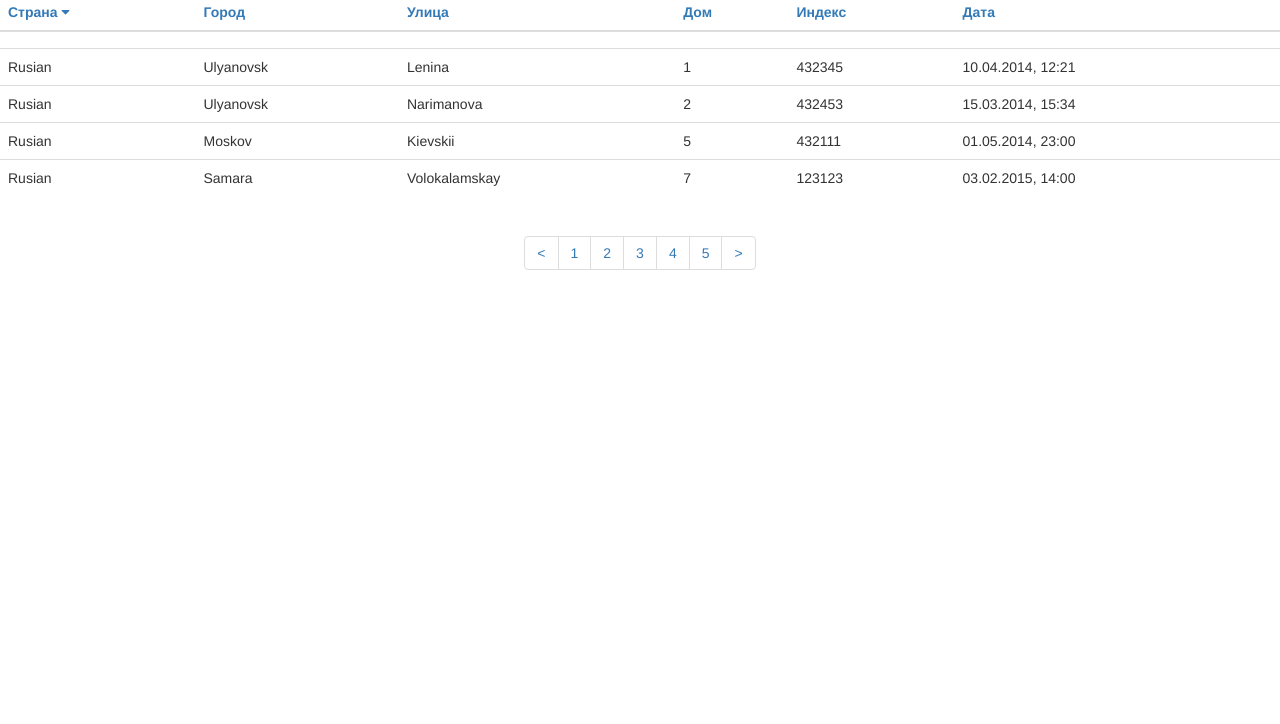
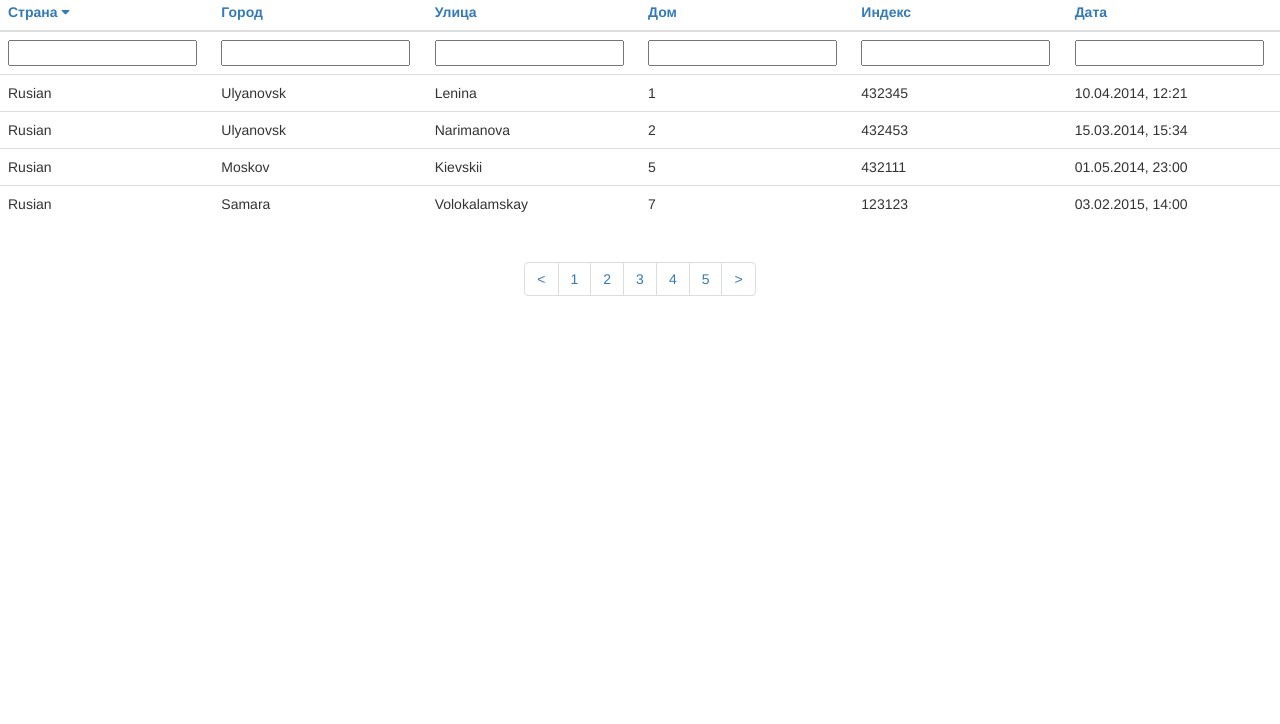
Before and after one commit to AlexPol1981/Test_zadanie1, a plain HTML site: page index.html in a window 1280 px wide. Shown: the part 76-800 px from the top of the page. Drawn offline with nearby package versions, Linux system fonts and the light colour scheme.

Commit message:
filter_dont_work

```diff
--- a/index.html
+++ b/index.html
@@ -76,14 +76,14 @@
         </thead>
         <tbody>
             <tr>
-                <td></td>
-                <td></td>
-                <td></td>
-                <td></td>
-                <td></td>
-                <td></td>
+                <td><input type="text"  ng-model="search_country"> </td>
+                <td><input type="text"  ng-model="search_city"> </td>
+                <td><input type="text"  ng-model="search_street"> </td>
+                <td><input type="text"  ng-model="search_home"></td>
+                <td><input type="text"  ng-model="search_index"></td>
+                <td><input type="text"  ng-model="search_date"></td>
             </tr>
-            <tr  ng-repeat="dat in database | orderBy:sortType:sortReverse">
+            <tr  ng-repeat="dat in database | orderBy:sortType:sortReverse | filter:search_country | filter:search_city | filter:search_street | filter:search_home | filter:search_index | filter:search_date">
                 <td>{{dat.country}}</td>
                 <td>{{dat.city}}</td>
                 <td>{{dat.street}}</td>
@@ -94,6 +94,7 @@
 
         </tbody>
     </table>
+<!--  -->
 
 
 
```
